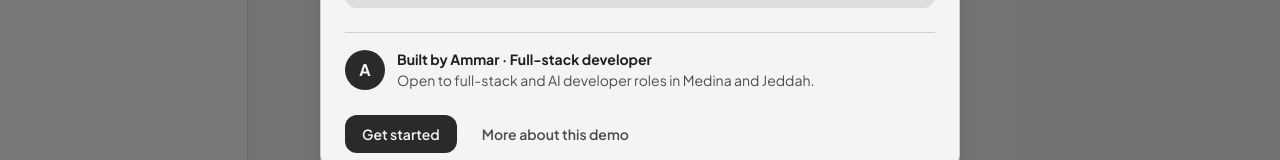
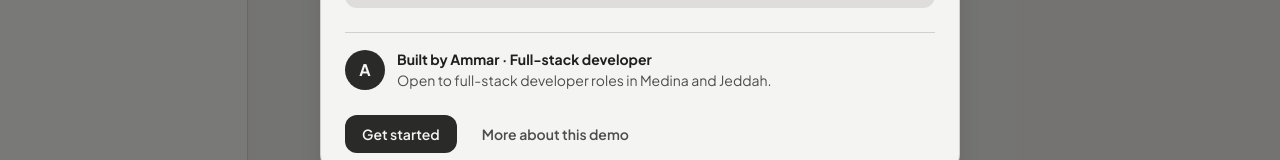
Before and after one commit to Kiyto1/crm-agent, a React (Vite) app in the folder frontend/: page / in a window 1280 px wide. Shown: the part 521-681 px from the top of the page. Built offline with nearby package versions, Linux system fonts and the light colour scheme; no server answers.

Commit message:
Credit Ammar in welcome popup and About

```diff
--- a/frontend/src/constants/author.js
+++ b/frontend/src/constants/author.js
@@ -5,6 +5,6 @@ export const AUTHOR = {
   role: 'Full-stack developer',
   summary:
     'Computer Science graduate of the Islamic University of Madinah (2026), based in Madinah, Saudi Arabia.',
-  status: 'Open to full-stack and AI developer roles in Medina and Jeddah.',
+  status: 'Open to full-stack developer roles in Medina and Jeddah.',
   stack: 'React, FastAPI, LangGraph, Gemini, SQLite, Chroma',
 }
```
